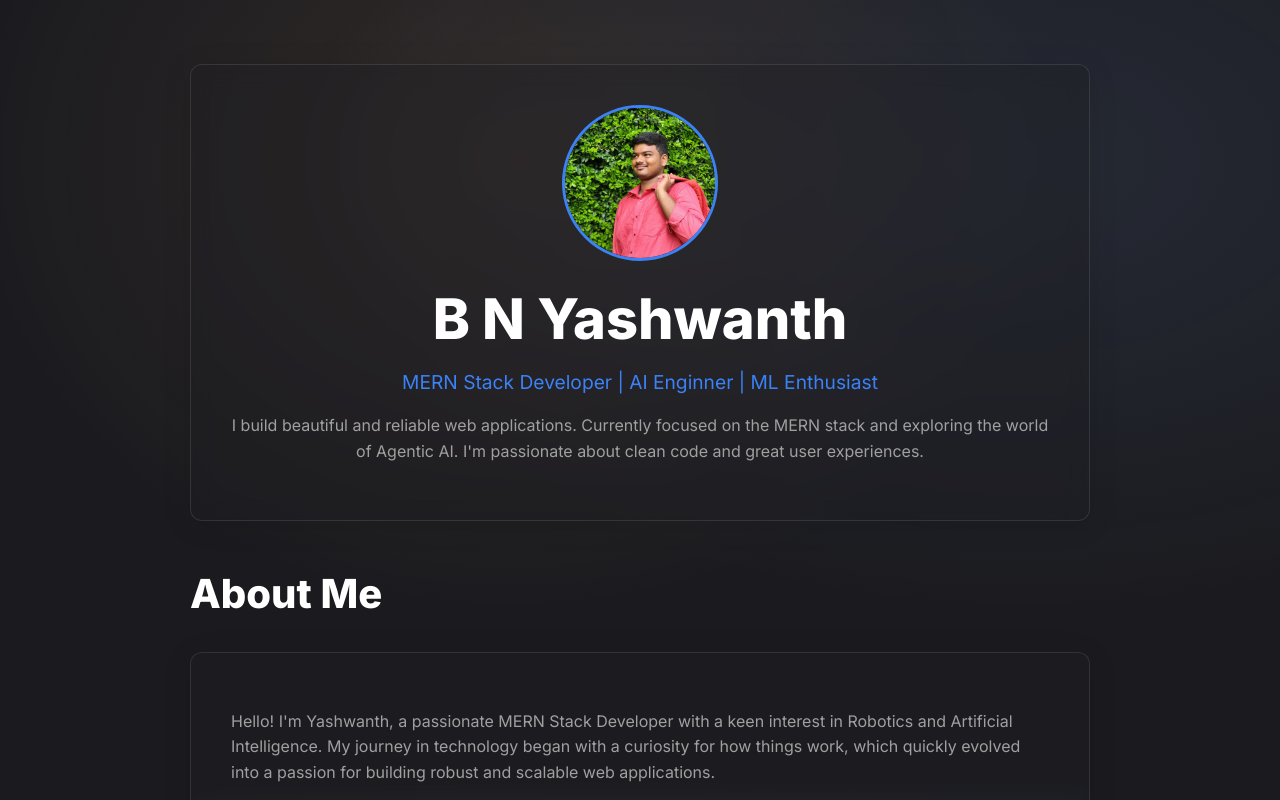
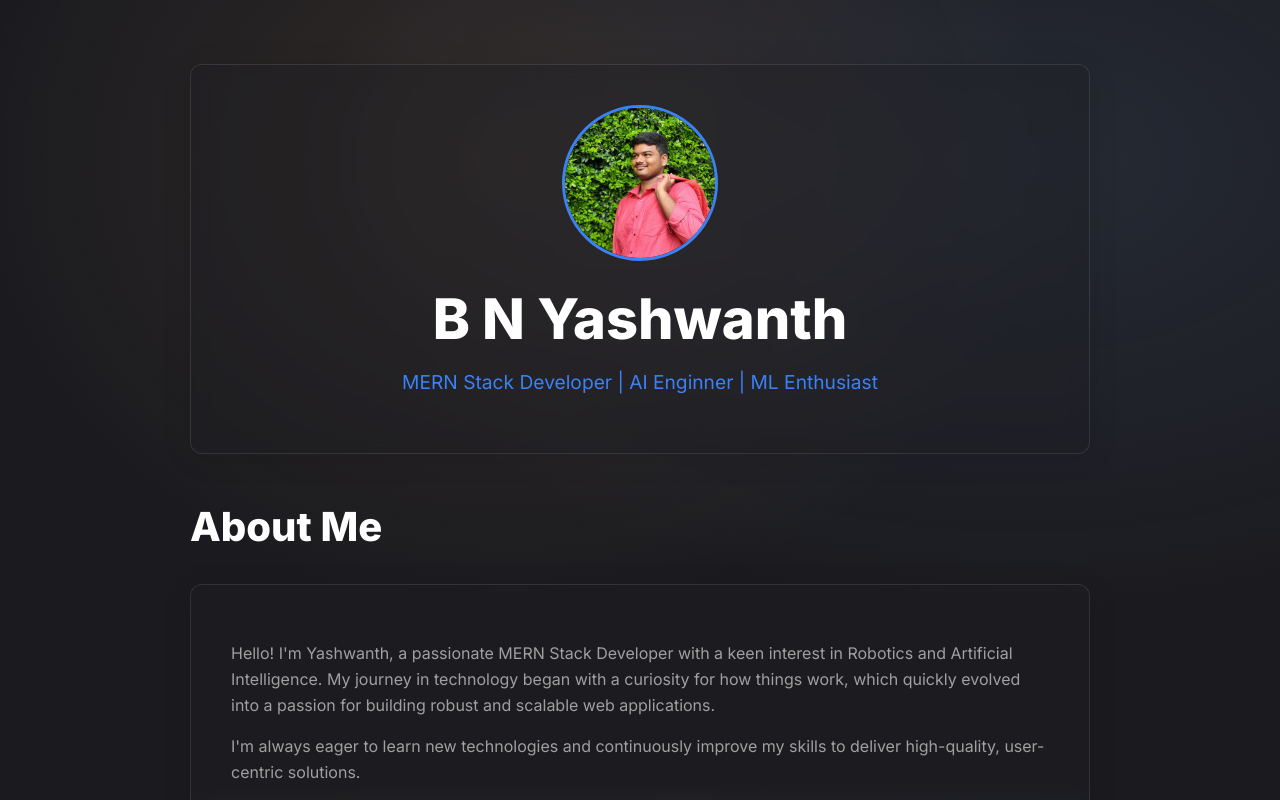
Before and after one commit to bnyashwanth/Portfolio-Website, a React (Vite) app in the folder frontend/: page / in a window 1280 px wide. Shown: the top 800 px of the page. Built offline with nearby package versions, Linux system fonts and the light colour scheme; no server answers.

Commit message:
fix: update removed the details causing error

```diff
--- a/frontend/src/components/Hero.jsx
+++ b/frontend/src/components/Hero.jsx
@@ -12,9 +12,7 @@ const Hero = () => {
       />
       <h1>B N Yashwanth </h1>
       <p className="subtitle">MERN Stack Developer | AI Enginner | ML Enthusiast </p>
-      <p>
-        I build beautiful and reliable web applications. Currently focused on the MERN stack and exploring the world of Agentic AI. I'm passionate about clean code and great user experiences.
-      </p>
+
     </div>
   );
 };
```
Also changed, not shown: frontend/src/App.css (line endings or trailing spaces).
